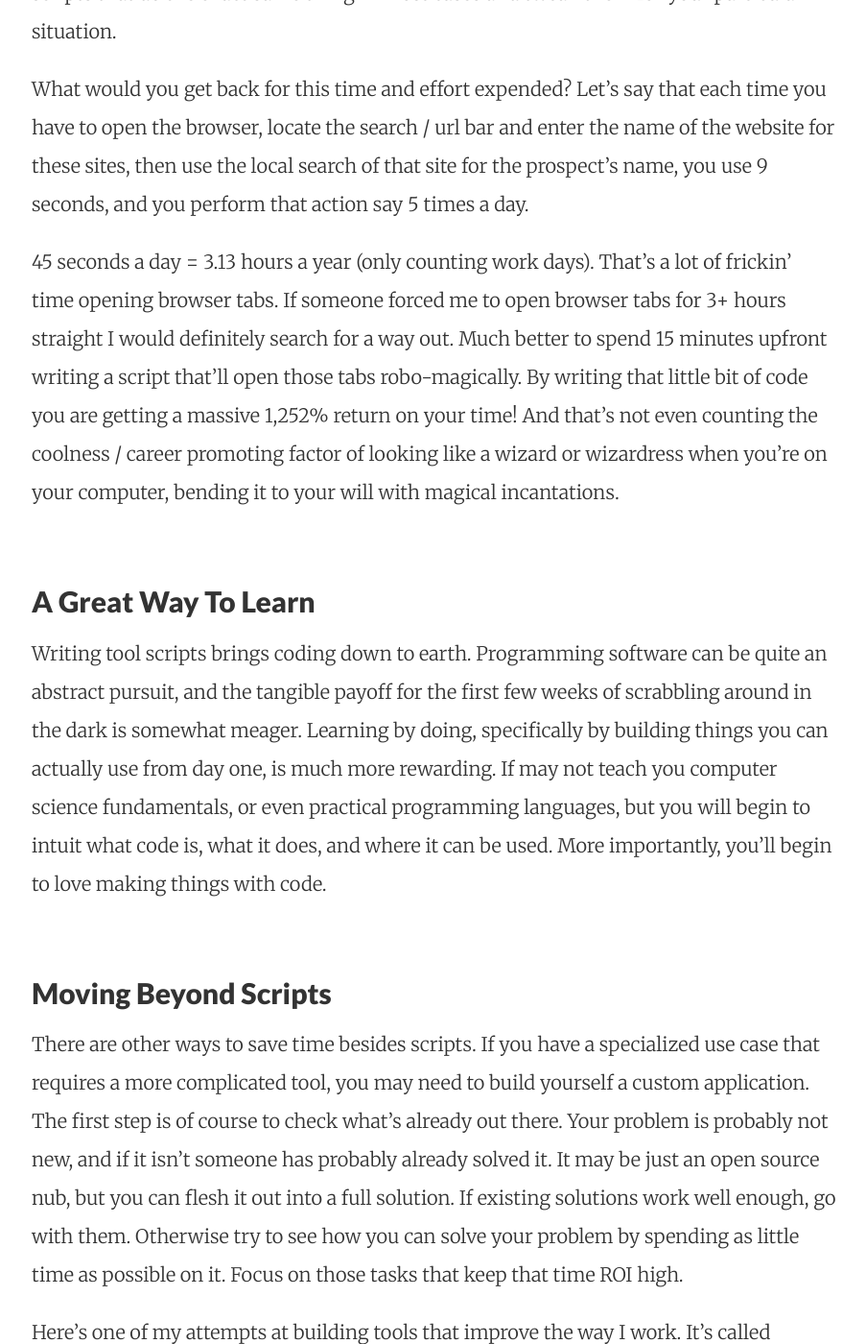
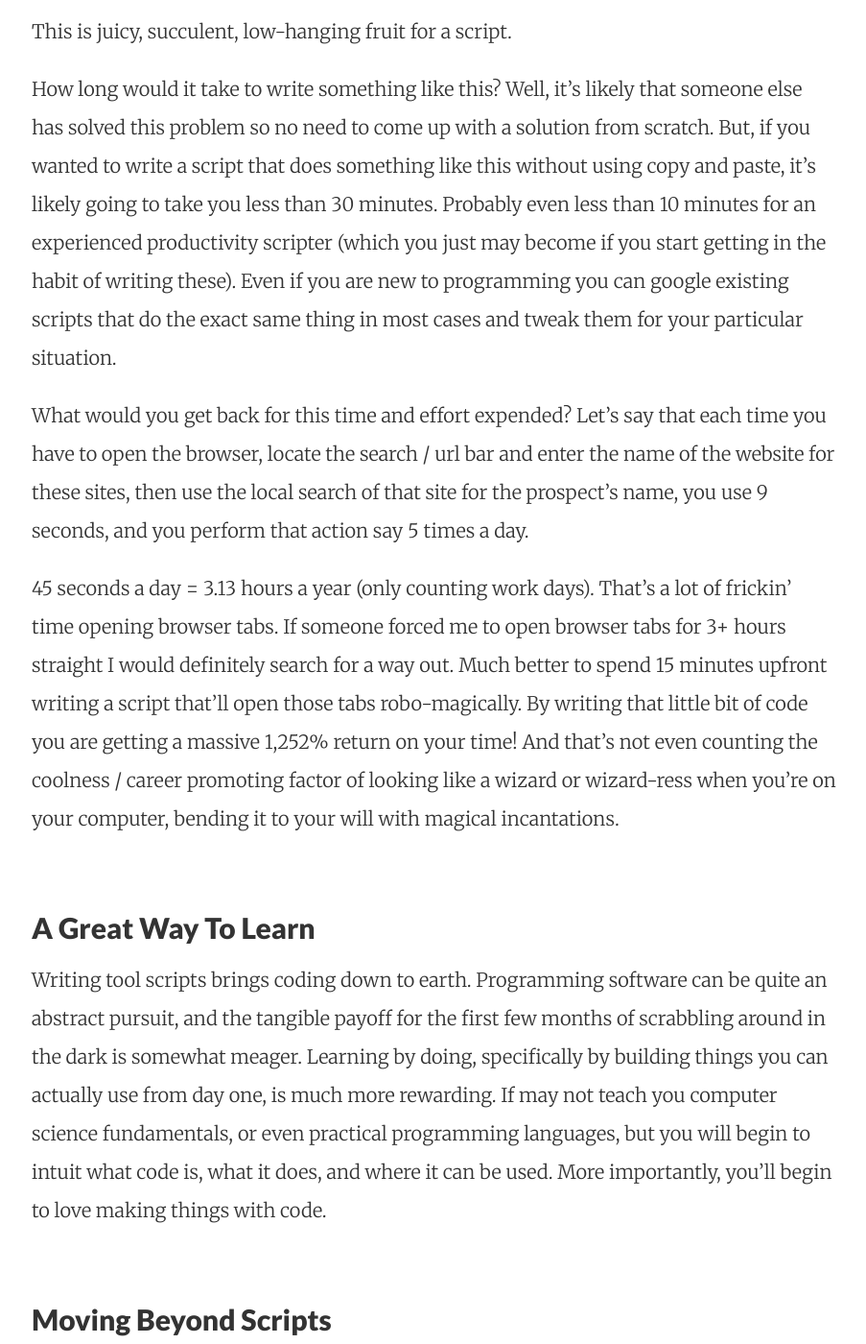
Before and after one commit to HiccupinGminor/HiccupinGminor.github.io, a Jekyll site: the page built from _posts/2018-04-29-if-you-can-program-you-can-invent-your-own-tools.md, in a window 1280 px wide and 1400 px high, scrolled down 2479 px. Shown: the whole window at 96% size, without its empty margins (187-1090 px from the left). Built offline with Jekyll 4.4.1, drawn with Linux system fonts in a browser that asks for light colours; our own code applies the rules of GitHub Pages for plain Markdown files; some of the changed text lies outside the part shown.

```diff
--- a/_posts/2018-04-29-if-you-can-program-you-can-invent-your-own-tools.md
+++ b/_posts/2018-04-29-if-you-can-program-you-can-invent-your-own-tools.md
@@ -28,17 +39,17 @@
 
 What would you get back for this time and effort expended? Let's say that each time you have to open the browser, locate the search / url bar and enter the name of the website for these sites, then use the local search of that site for the prospect's name, you use 9 seconds, and you perform that action say 5 times a day.
 
-45 seconds a day = 3.13 hours a year (only counting work days). That's a lot of frickin' time opening browser tabs. If someone forced me to open browser tabs for 3+ hours straight I would definitely search for a way out. Much better to spend 15 minutes upfront writing a script that'll open those tabs robo-magically. By writing that little bit of code you are getting a massive 1,252% return on your time! And that's not even counting the coolness / career promoting factor of looking like a wizard or wizardress when you're on your computer, bending it to your will with magical incantations.
+45 seconds a day = 3.13 hours a year (only counting work days). That's a lot of frickin' time opening browser tabs. If someone forced me to open browser tabs for 3+ hours straight I would definitely search for a way out. Much better to spend 15 minutes upfront writing a script that'll open those tabs robo-magically. By writing that little bit of code you are getting a massive 1,252% return on your time! And that's not even counting the coolness / career promoting factor of looking like a wizard or wizard-ress when you're on your computer, bending it to your will with magical incantations.
 
 ## A Great Way To Learn
 
-Writing tool scripts brings coding down to earth. Programming software can be quite an abstract pursuit, and the tangible payoff for the first few weeks of scrabbling around in the dark is somewhat meager. Learning by doing, specifically by building things you can actually use from day one, is much more rewarding. If may not teach you computer science fundamentals, or even practical programming languages, but you will begin to intuit what code is, what it does, and where it can be used. More importantly, you'll begin to love making things with code.
+Writing tool scripts brings coding down to earth. Programming software can be quite an abstract pursuit, and the tangible payoff for the first few months of scrabbling around in the dark is somewhat meager. Learning by doing, specifically by building things you can actually use from day one, is much more rewarding. If may not teach you computer science fundamentals, or even practical programming languages, but you will begin to intuit what code is, what it does, and where it can be used. More importantly, you'll begin to love making things with code.
 
 ## Moving Beyond Scripts
 
 There are other ways to save time besides scripts. If you have a specialized use case that requires a more complicated tool, you may need to build yourself a custom application. The first step is of course to check what's already out there. Your problem is probably not new, and if it isn't someone has probably already solved it. It may be just an open source nub, but you can flesh it out into a full solution. If existing solutions work well enough, go with them. Otherwise try to see how you can solve your problem by spending as little time as possible on it. Focus on those tasks that keep that time ROI high.
 
-Here's one of my attempts at building tools that improve the way I work. It's called Flowmeister. I built it with some spare time and the desire to track more information about the quality of my work and focus. I've really enjoyed working on it so far, and have plans to continue.
+Here's one of my attempts at building tools that improve the way I work. It's called [Flowmeister](https://flowmeister.herokuapp.com/). I built it with some spare time and the desire to track more information about the quality of my work and focus. I've really enjoyed working on it so far, and have plans to make it even more useful.
 
 Building your own productivity apps is also an area where you can start making some serious money from your work, all while benefiting from the software's use in your daily life.
 
```
Also changed, not shown: other parts of _posts/2018-04-29-if-you-can-program-you-can-invent-your-own-tools.md (+18 -7 lines).
